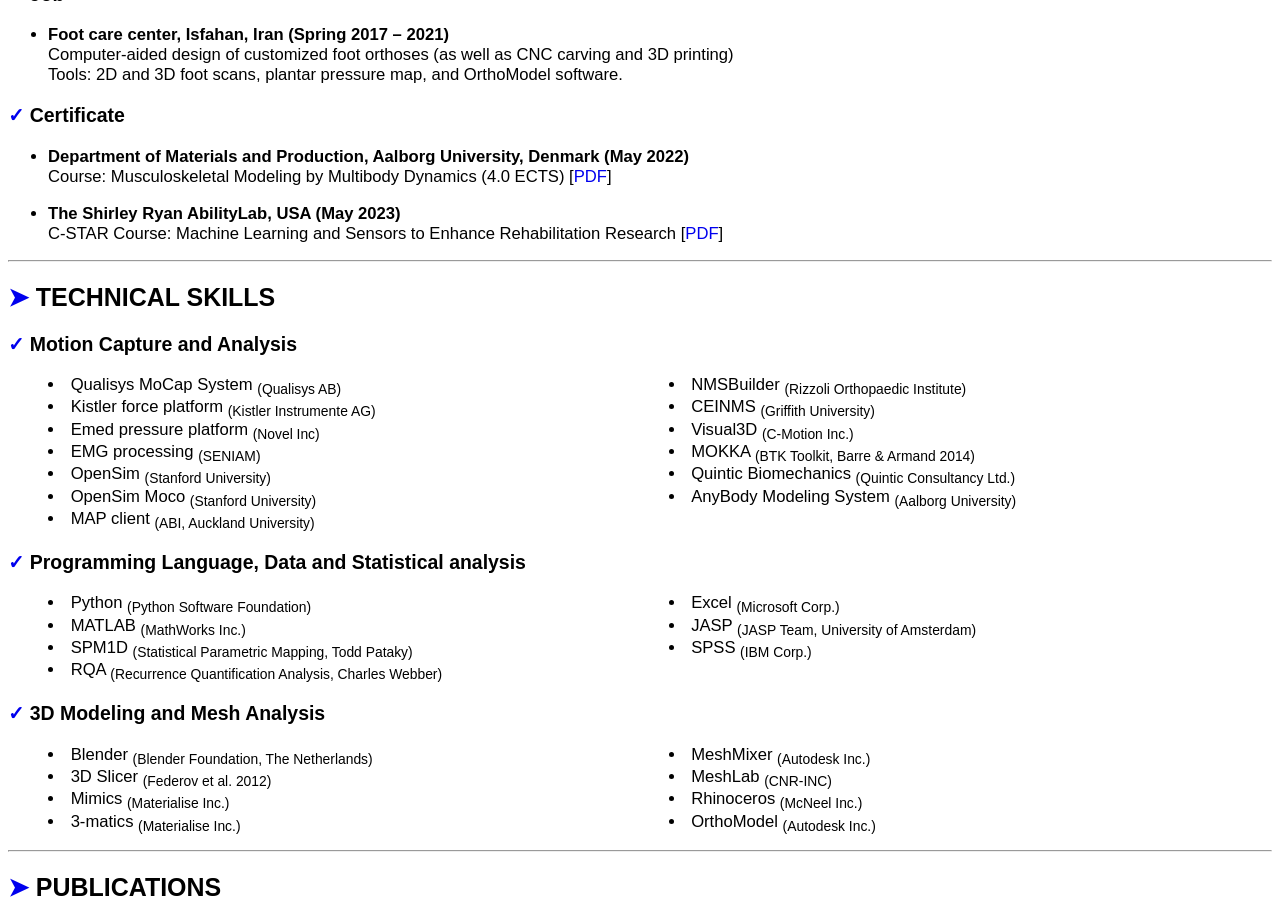
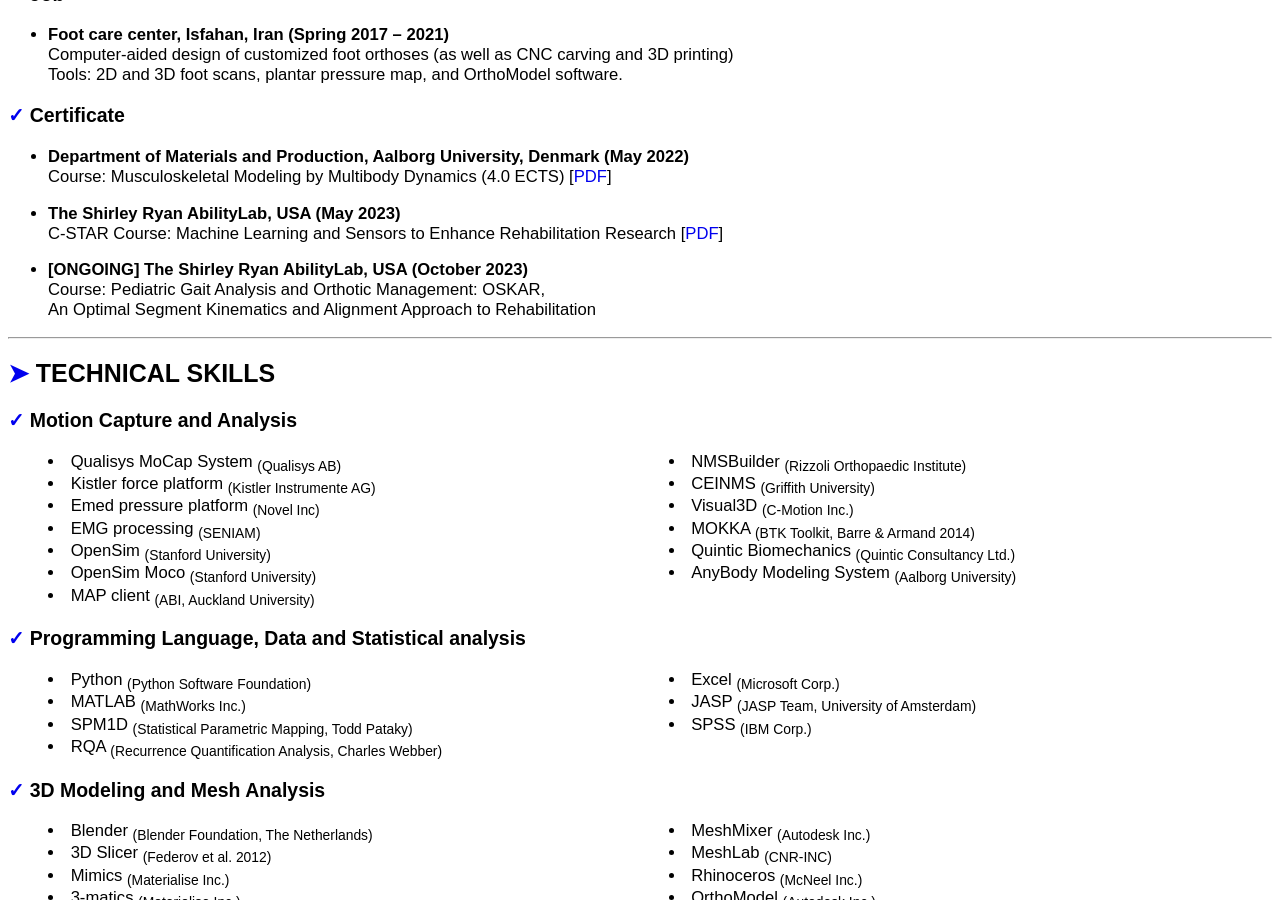
Before and after one commit to mrrezaie/mrrezaie.github.io, a Jekyll site: the page cv.html, which Jekyll copies as it is, in a window 1280 px wide and 900 px high, scrolled down 1282 px. Built offline with Jekyll 4.4.1, drawn with Linux system fonts in a browser that asks for light colours; some of the changed lines change nothing that is shown; some of the changed text lies outside the part shown.

Commit message:
Update cv.html

```diff
--- a/cv.html
+++ b/cv.html
@@ -97,6 +97,9 @@
 		<br>Course: Musculoskeletal Modeling by Multibody Dynamics (4.0 ECTS) [<a href="about/files/AU_Musculoskeletal_Modeling_Multibody_Dynamics.pdf" target="_blank" rel="noopener noreferrer">PDF</a>] </li> </ul>
 <ul><li> <b>The Shirley Ryan AbilityLab, USA (May 2023)</b>
 		<br>C-STAR Course: Machine Learning and Sensors to Enhance Rehabilitation Research [<a href="about/files/CSTAR_ML_May_2023.pdf" target="_blank" rel="noopener noreferrer">PDF</a>] </li> </ul>
+<ul><li> <b>[ONGOING] The Shirley Ryan AbilityLab, USA (October 2023)</b>
+		<br>Course: Pediatric Gait Analysis and Orthotic Management: OSKAR,
+		<br>An Optimal Segment Kinematics and Alignment Approach to Rehabilitation</li> </ul>
 <hr>
 
 
@@ -180,7 +183,7 @@
 	<li>(cross) Sample Entropy [<a href="https://gist.github.com/mrrezaie/00296b8a1131eb41c1cf425c0f6ce048" target="_blank" rel="noopener noreferrer">Link</a>]</li>
 </ul>
 
-<h3 id="projects#contributions"> <a href="#projects#contributions">&#10003</a> <b>Contributions</b> </h3>
+<h3 id="projects#contributions"> <a href="#projects#contributions">&#10003</a> <b>Contributions (minor)</b> </h3>
 <ul id='double'>
 	<li>SPM1D [<a href="https://github.com/0todd0000/spm1d" target="_blank" rel="noopener noreferrer">Link</a>]</li>
 	<li>NONANLibrary [<a href="https://github.com/Nonlinear-Analysis-Core/NONANLibrary" target="_blank" rel="noopener noreferrer">Link</a>]</li>
```
